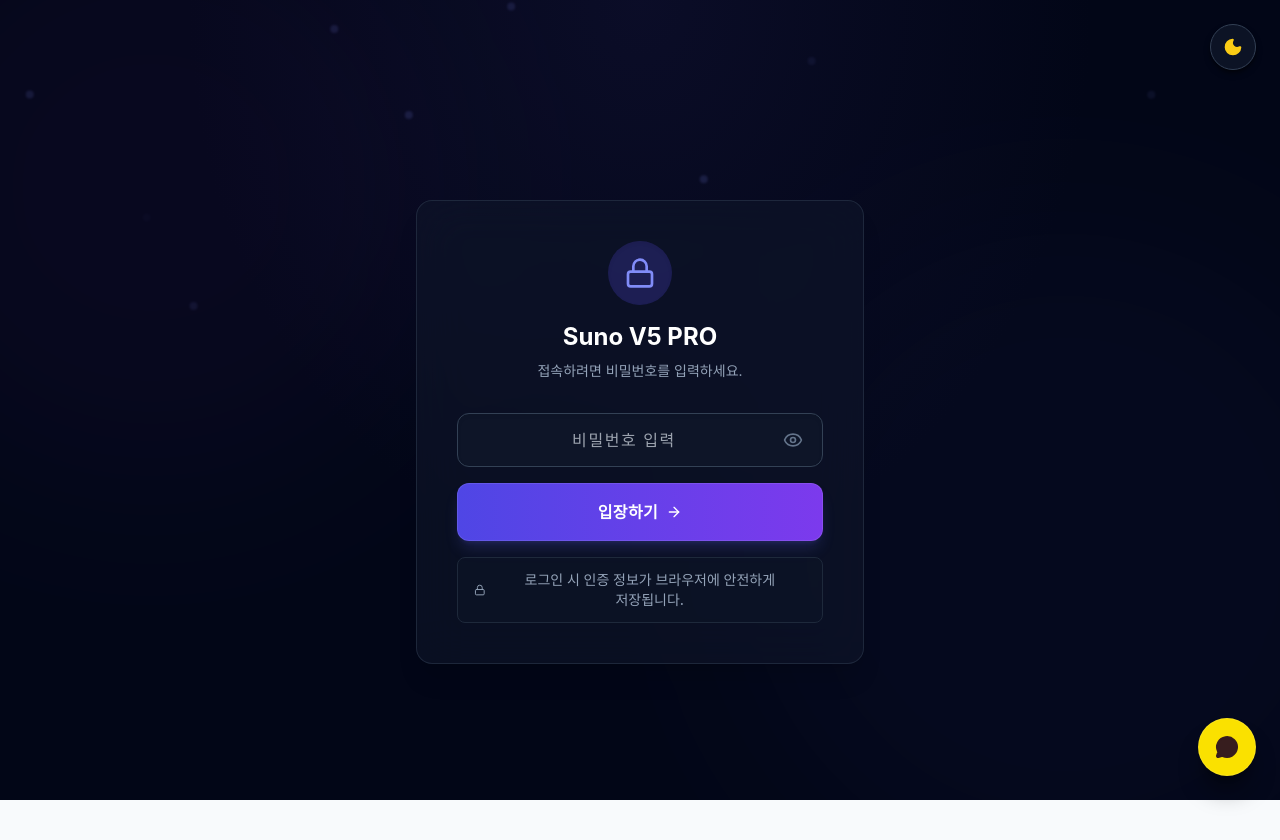
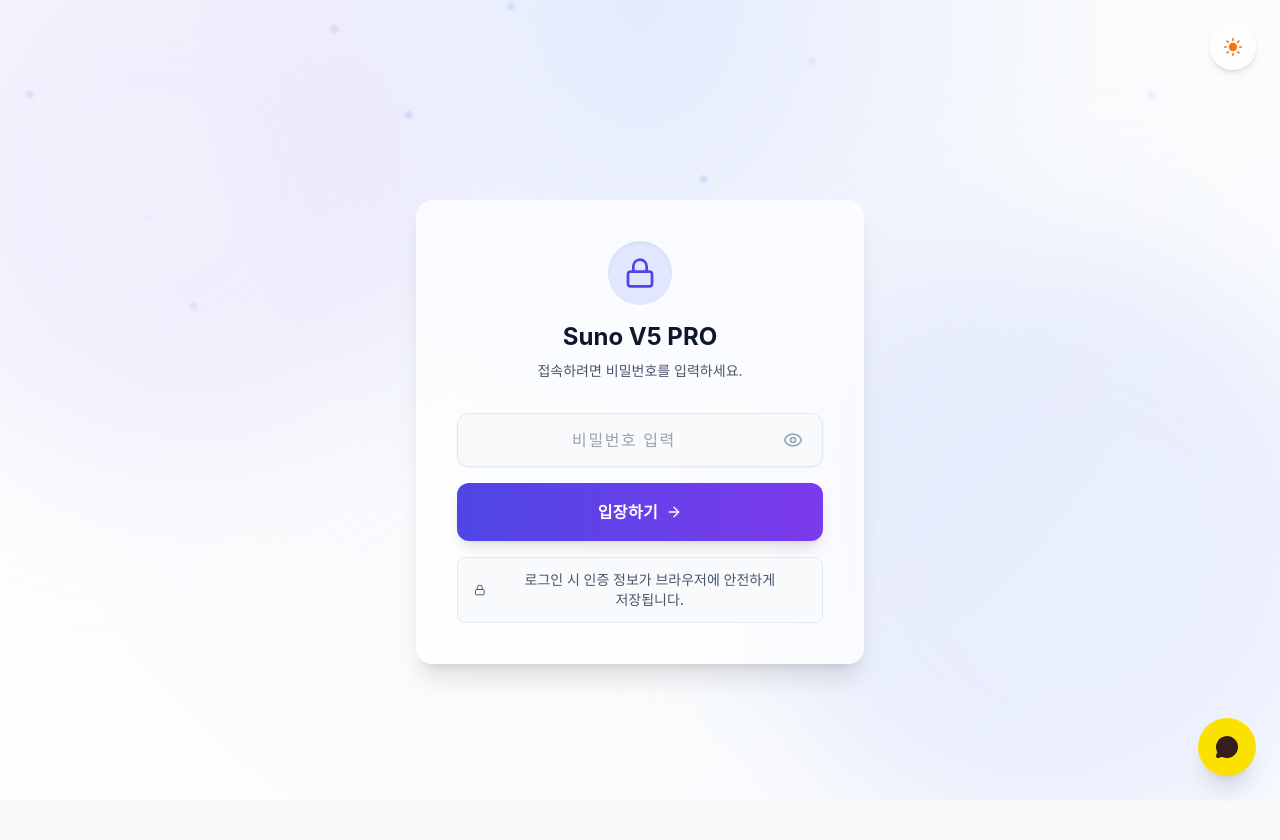
Before and after one commit to parkys1004/Suno-V5-Pro, a React (Vite) app: page / in a window 1280 px wide. Shown: the top 840 px of the page. Built offline with nearby package versions, Linux system fonts and the light colour scheme; a web font is replaced by a local one.

Commit message:
feat: Default to light mode
Changes the default application theme from dark to light.

```diff
--- a/App.tsx
+++ b/App.tsx
@@ -24,8 +24,8 @@
 };
 
 const App: React.FC = () => {
-  // Default to dark mode (true)
-  const [darkMode, setDarkMode] = useState(true);
+  // Default to light mode (false)
+  const [darkMode, setDarkMode] = useState(false);
 
   // Auth States
   const [isAuthenticated, setIsAuthenticated] = useState(false);
```
